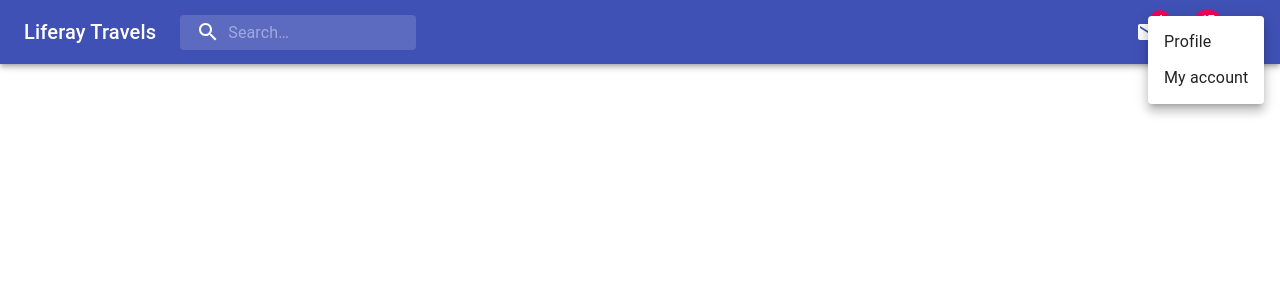
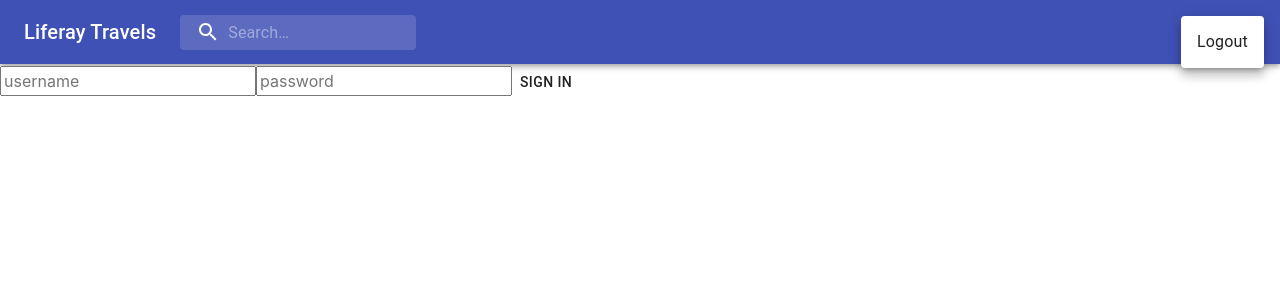
Before and after one commit to LuismiBarcos/exprimiendo-apis-headless, a React (Create React App) app: page /signin in a window 1280 px wide. Both pictures are taken after a click on the button "account of current user". Shown: the top 300 px of the page. Built offline with nearby package versions, Linux system fonts and the light colour scheme.

Commit message:
Show basic login without functionality

```diff
--- a/src/App.js
+++ b/src/App.js
@@ -5,21 +5,38 @@ import Steps from "./ui/Steps";
 import AppBar from "./components/AppBar";
 import HomeViewModel from "./view-models/HomeViewModel";
 import StepsViewModel from "./view-models/StepsViewModel";
+import LoginViewModel from "./view-models/LoginViewModel";
+import PrivateRoute from "./routes/PrivateRoute";
+import Login from "./ui/Login";
+import AppBarViewModel from "./view-models/AppBarViewModel";
 
 export default function App() {
   const homeViewModel = new HomeViewModel();
   const stepsViewModel = new StepsViewModel();
+  const loginViewModel = new LoginViewModel();
+  const appBarViewModel = new AppBarViewModel();
   return (
     <Router>
       <div className="App">
-        <AppBar />
+        <AppBar viewModel={appBarViewModel} />
         <Switch>
-          <Route path="/" exact>
-            <Home homeViewModel={homeViewModel} />
+          <Route path="/signin" exact>
+            <Login loginViewModel={loginViewModel} />
           </Route>
-          <Route path="/:travelId/steps" exact>
-            <Steps stepsViewModel={stepsViewModel} />
-          </Route>
+          <PrivateRoute
+            component={Home}
+            viewModel={homeViewModel}
+            loginViewModel={loginViewModel}
+            path="/"
+            exact
+          />
+          <PrivateRoute
+            component={Steps}
+            loginViewModel={loginViewModel}
+            viewModel={stepsViewModel}
+            path="/:travelId/steps"
+            exact
+          />
         </Switch>
       </div>
     </Router>
--- a/src/components/AppBar.js
+++ b/src/components/AppBar.js
@@ -79,7 +79,7 @@ const useStyles = makeStyles((theme) => ({
   },
 }));
 
-export default () => {
+export default ({ viewModel: appBarViewModel }) => {
   const classes = useStyles();
   const [anchorEl, setAnchorEl] = React.useState(null);
   const [mobileMoreAnchorEl, setMobileMoreAnchorEl] = React.useState(null);
@@ -115,8 +115,14 @@ export default () => {
       open={isMenuOpen}
       onClose={handleMenuClose}
     >
-      <MenuItem onClick={handleMenuClose}>Profile</MenuItem>
-      <MenuItem onClick={handleMenuClose}>My account</MenuItem>
+      <MenuItem
+        onClick={() => {
+          appBarViewModel.logout();
+          handleMenuClose();
+        }}
+      >
+        Logout
+      </MenuItem>
     </Menu>
   );
 
@@ -185,16 +191,6 @@ export default () => {
           </div>
           <div className={classes.grow} />
           <div className={classes.sectionDesktop}>
-            <IconButton aria-label="show 4 new mails" color="inherit">
-              <Badge badgeContent={4} color="secondary">
-                <MailIcon />
-              </Badge>
-            </IconButton>
-            <IconButton aria-label="show 17 new notifications" color="inherit">
-              <Badge badgeContent={17} color="secondary">
-                <NotificationsIcon />
-              </Badge>
-            </IconButton>
             <IconButton
               edge="end"
               aria-label="account of current user"
--- /dev/null
+++ b/src/routes/PrivateRoute.js
@@ -0,0 +1,19 @@
+import React from "react";
+import { Route, Redirect } from "react-router-dom";
+
+export default ({ component: Component, loginViewModel, ...rest }) => {
+  return (
+    // Show the component only when the user is logged in
+    // Otherwise, redirect the user to /signin page
+    <Route
+      {...rest}
+      render={(props) =>
+        loginViewModel.isLogin() ? (
+          <Component viewModel={rest.viewModel} {...props} />
+        ) : (
+          <Redirect to="/signin" />
+        )
+      }
+    />
+  );
+};
--- a/src/ui/Home.js
+++ b/src/ui/Home.js
@@ -41,7 +41,7 @@ const useStyles = makeStyles((theme) => ({
   },
 }));
 
-export default ({ homeViewModel }) => {
+export default ({ viewModel: homeViewModel }) => {
   const classes = useStyles();
   const [isModalOpen, setIsModalOpen] = useState(false);
   const [tripImageName, setTripImageName] = useState("");
--- /dev/null
+++ b/src/ui/Login.js
@@ -0,0 +1,68 @@
+import { Button } from "@material-ui/core";
+import React, { useState } from "react";
+import { Redirect } from "react-router-dom";
+
+export default ({ loginViewModel }) => {
+  const [isLoggedIn, setLoggedIn] = useState(false);
+  const [isError, setIsError] = useState(false);
+  const [userName, setUserName] = useState("");
+  const [password, setPassword] = useState("");
+  //   const { setAuthTokens } = useAuth();
+
+  //   const referer = props.location.state ? props.location.state.referer : "/";
+
+  //   function postLogin() {
+  //     axios
+  //       .post("https://myapi.com/login.php", {
+  //         userName,
+  //         password,
+  //       })
+  //       .then((result) => {
+  //         if (result.status === 200) {
+  //           setAuthTokens(result.data);
+  //           setLoggedIn(true);
+  //           console.log(result.data);
+  //         } else {
+  //           setIsError(true);
+  //         }
+  //       })
+  //       .catch((e) => {
+  //         setIsError(true);
+  //         console.log(e);
+  //       });
+  //   }
+
+  //   if (isLoggedIn) {
+  //     return <Redirect to={referer} />;
+  //   }
+
+  return (
+    <>
+      <input
+        type="username"
+        value={userName}
+        onChange={(e) => {
+          setUserName(e.target.value);
+        }}
+        placeholder="username"
+      />
+      <input
+        type="password"
+        value={password}
+        onChange={(e) => {
+          setPassword(e.target.value);
+        }}
+        placeholder="password"
+      />
+      <Button
+        type="submit"
+        onClick={() => {
+        //   loginViewModel.login(userName, password);
+        }}
+      >
+        Sign In
+      </Button>
+      {isError && <div>The username or password provider were incorrect.</div>}
+    </>
+  );
+};
--- a/src/ui/Steps.js
+++ b/src/ui/Steps.js
@@ -57,7 +57,7 @@ const useStyles = makeStyles((theme) => ({
 
 export default withRouter(
   ({
-    stepsViewModel,
+    viewModel: stepsViewModel,
     match: {
       params: { travelId },
     },
--- /dev/null
+++ b/src/view-models/AppBarViewModel.js
@@ -0,0 +1,9 @@
+export default class AppBarViewModel {
+  constructor() {
+    // this.loginService = new LoginService();
+  }
+
+  logout() {
+    // this.loginService.logout();
+  }
+}
--- /dev/null
+++ b/src/view-models/LoginViewModel.js
@@ -0,0 +1,16 @@
+export default class LoginViewModel {
+  constructor() {
+    // this.loginService = new LoginService();
+  }
+  login(username, password) {
+    // this.loginService.login(username, password);
+  }
+
+  logout() {
+    // this.loginService.logout();
+  }
+
+  isLogin() {
+    // return this.loginService.isLogin();
+  }
+}
```
